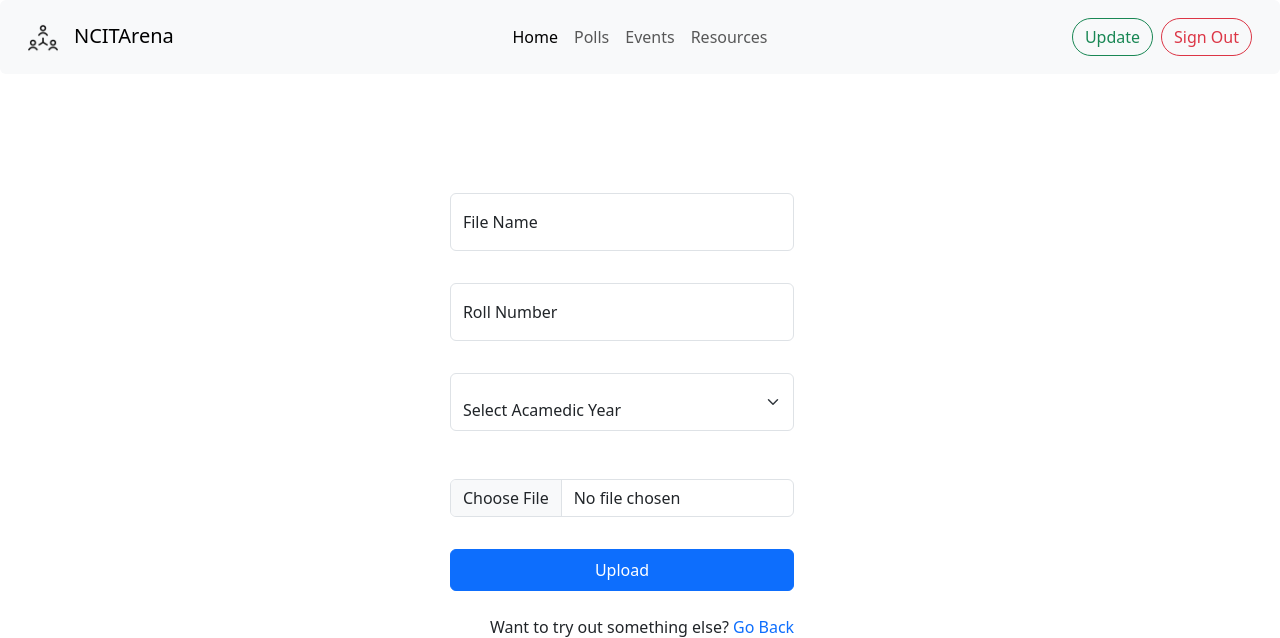
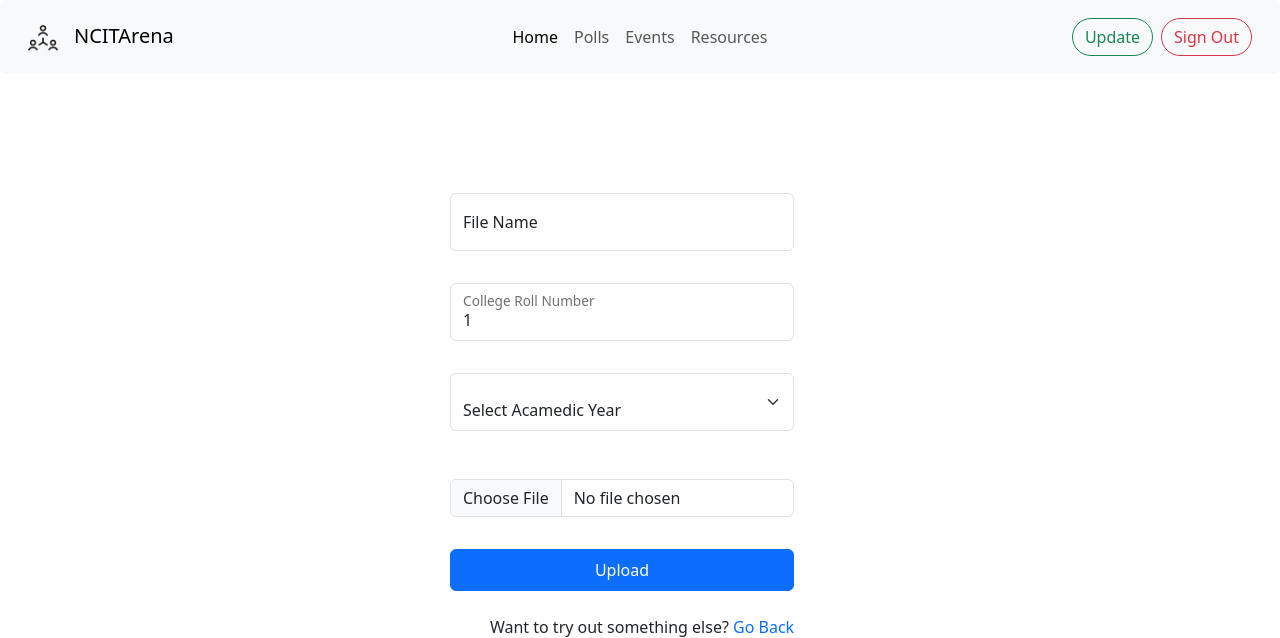
Before and after one commit to mrpravin21/NCIT_Project, a PHP site: page /upload.php in a window 1280 px wide. Shown: the top 638 px of the page. Run offline with PHP 8.4, Linux system fonts and the light colour scheme; the visitor is signed in with stand-in values (Sample User, id 1).

Commit message:
add const value in forms

```diff
--- a/upload.php
+++ b/upload.php
@@ -5,6 +5,7 @@ if(!isset($_SESSION['loggedIn']) || $_SESSION['loggedIn']!=true || !isset($_SESS
   echo '<script>alert("Please sign in first!"); window.location.href = "signin.php";</script>';
   #header('location: signin.php');
 }
+$college_id = $_SESSION['college_id'];
 ?>
 <!DOCTYPE html>
 <html lang="en" theme="dark">
@@ -71,8 +72,8 @@ if(!isset($_SESSION['loggedIn']) || $_SESSION['loggedIn']!=true || !isset($_SESS
                         </div>
 
                         <div class="form-floating">
-                            <input type="text" class="form-control" id="rollNumber" name="rollNumber" placeholder="Your Roll Number" required>
-                            <label for="rollNumber">Roll Number</label>
+                            <input type="text" class="form-control" id="rollNumber" name="rollNumber" placeholder="Your Roll Number" value="<?php echo $college_id ?>" required>
+                            <label for="rollNumber">College Roll Number</label>
                         </div>
                         <div class="form-floating">
                             <select class="form-select" aria-label="Default select example" name="academicYear">
```
Also changed, not shown: create_poll.php (+7 -1 lines).
